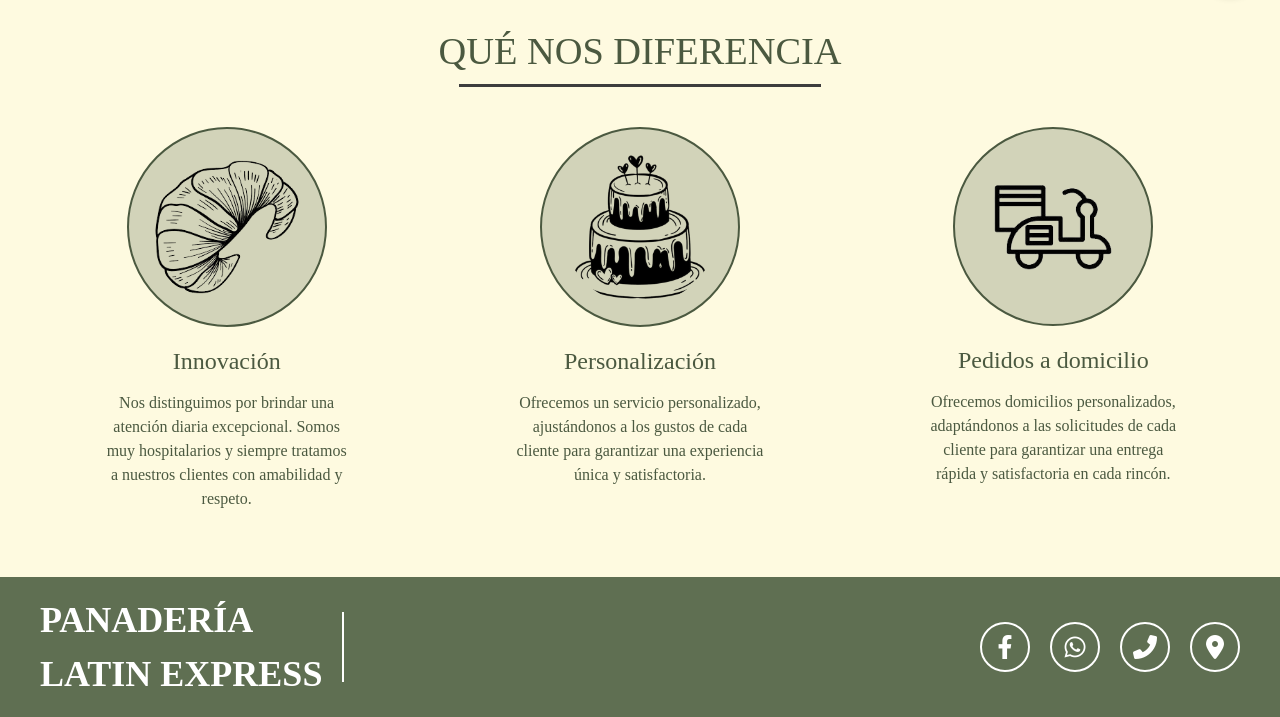
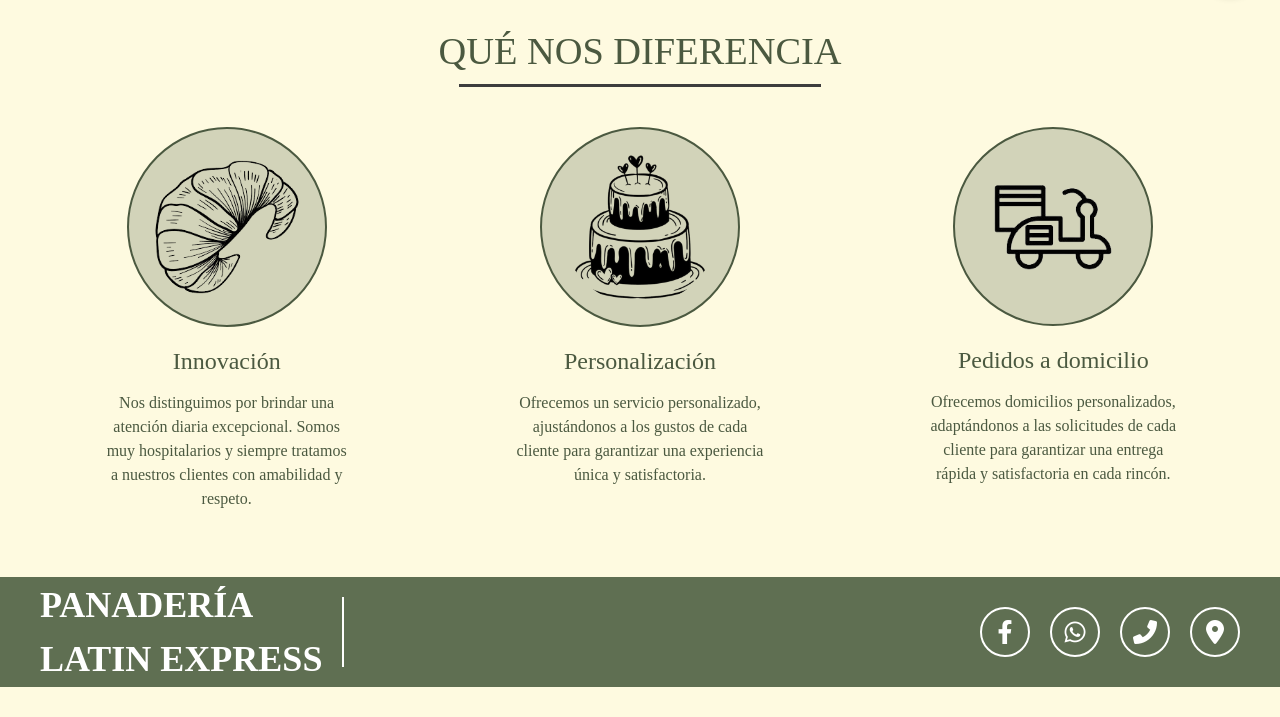
Before and after one commit to JSP10877/PanaderiaProyecto, a plain HTML site: page html/index.html in a window 1280 px wide. Shown: the part 679-1396 px from the top of the page. After the commit the page ends 1366 px from the top, so only its background shows below. Drawn offline with nearby package versions, Linux system fonts and the light colour scheme; a web font is replaced by a local one.

Commit message:
cambié las medidas del pie de pagina

```diff
--- a/css/establecimiento.css
+++ b/css/establecimiento.css
@@ -133,7 +133,7 @@ nav ul li a:hover{
 
 footer {
 background-color: #5F6F52; /* Color de fondo basado en la imagen */
-padding: 1rem 40px; /* Cambiado a rem para mejor ajuste */
+padding: 1px 40px;
 display: flex;
 justify-content: space-between; /* Alinear logo a la izquierda y los íconos a la derecha */
 flex-wrap: wrap;
--- a/css/menu.css
+++ b/css/menu.css
@@ -168,7 +168,7 @@ nav ul li a:hover{
 
 footer {
     background-color: #5F6F52; /* Color de fondo basado en la imagen */
-    padding: 1rem 40px; /* Cambiado a rem para mejor ajuste */
+    padding: 1px 40px;
     display: flex;
     justify-content: space-between; /* Alinear logo a la izquierda y los íconos a la derecha */
     flex-wrap: wrap;
--- a/css/nosotros.css
+++ b/css/nosotros.css
@@ -94,7 +94,7 @@
 
     footer {
     background-color: #5F6F52; /* Color de fondo basado en la imagen */
-    padding: 1rem 40px; /* Cambiado a rem para mejor ajuste */
+    padding: 1px 40px;
     display: flex;
     justify-content: space-between; /* Alinear logo a la izquierda y los íconos a la derecha */
     flex-wrap: wrap;
--- a/css/productos.css
+++ b/css/productos.css
@@ -138,7 +138,7 @@ h1 {
 
 footer {
     background-color: #5F6F52; /* Color de fondo basado en la imagen */
-    padding: 1rem 40px; /* Cambiado a rem para mejor ajuste */
+    padding: 1px 40px;
     display: flex;
     justify-content: space-between; /* Alinear logo a la izquierda y los íconos a la derecha */
     flex-wrap: wrap;
```
